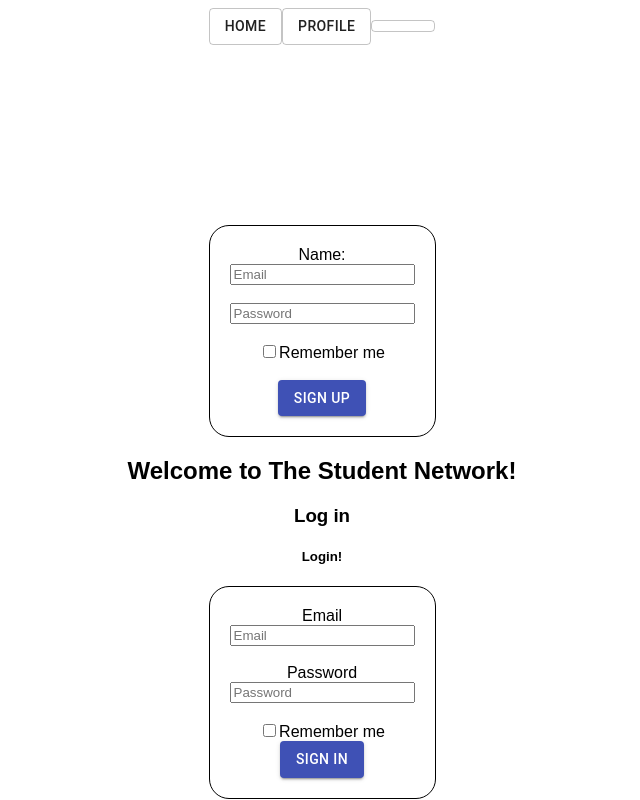
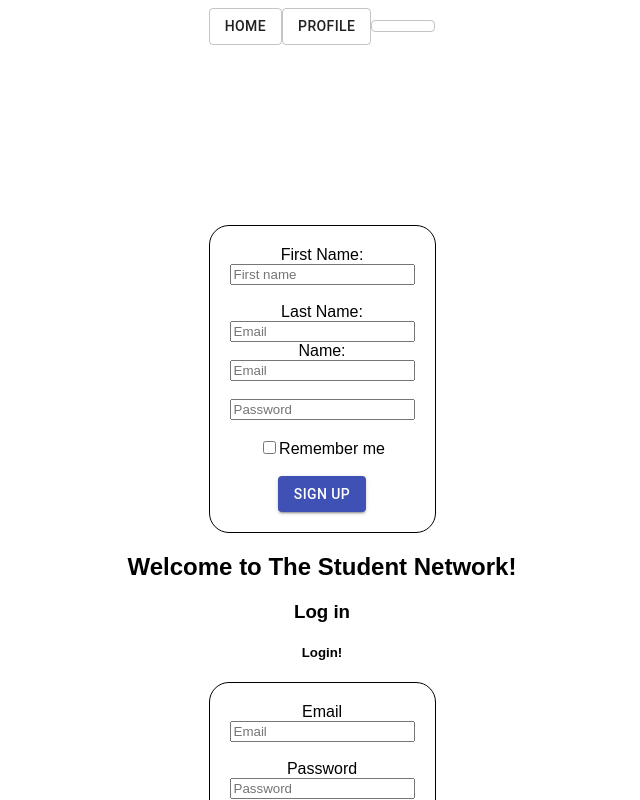
Before and after one commit to justinj26/student-network-frontend, a React (Create React App) app: page / in a window 1280 px wide. Shown: the top 800 px of the page, without its empty margins (318-958 px from the left). Built offline with nearby package versions, Linux system fonts and the light colour scheme; the HTML template or start-up script is replaced by a standard one.

Commit message:
part of sign up form to create user

```diff
--- a/package.json
+++ b/package.json
@@ -10,6 +10,7 @@
   "dependencies": {
     "@material-ui/core": "4.11.3",
     "antd": "4.15.1",
+    "axios": "0.21.1",
     "bootstrap": "4.6.0",
     "reac": "0.0.0",
     "react": "17.0.2",
--- a/src/SignUp.js
+++ b/src/SignUp.js
@@ -12,23 +12,35 @@ class SignUp extends React.Component {
     super(props);
 
     this.state = {
+      user: {
+        first_name: "",
+        last_name: "",
+        email: ""
+      },
       validated: false
     };
 
-    this.onFinish = this.onFinish.bind(this);
-    this.onFinishFailed = this.onFinishFailed.bind(this);
+    this.handleFirst = this.handleFirst.bind(this);
+    this.handleLast = this.handleLast.bind(this);
+    this.handleEmail = this.handleEmail.bind(this);
+    this.handlePassword = this.handlePassword.bind(this);
     this.handleSubmit = this.handleSubmit.bind(this);
   }
 
-  onFinish(values) {
-    console.log("Success:", values);
+  handleFirst(event) {
+    this.setState({ user: { first_name: event.target.value } });
+  }
+  handleLast(event) {
+    this.setState({ user: { last_name: event.target.value } });
+  }
+  handleEmail(event) {
+    this.setState({ user: { email: event.target.value } });
+  }
+  handlePassword(event) {
+    this.setState({ user: { password: event.target.value } });
   }
 
-  onFinishFailed(errorInfo) {
-    console.log("Failed:", errorInfo);
-  }
-
-  handleSubmit(event) {
+  async handleSubmit(event) {
     alert("submitted");
     const form = event.currentTarget;
     if (form.checkValidity() === false) {
@@ -37,15 +49,44 @@ class SignUp extends React.Component {
     }
 
     event.preventDefault();
+
+    const user = {
+      first_name: this.state.first_name,
+      last_name: this.state.last_name,
+      email: this.state.email,
+      password: this.state.password
+    };
+
     this.setState({ validated: true });
   }
 
-
   render() {
-
     return (
       <div className={styles.form_box}>
         <Form>
+          <Form.Group as={Row} controlId="formHorizontalEmail">
+            <Form.Label column sm={2}>
+              First Name:
+            </Form.Label>
+            <Col sm={10}>
+              <Form.Control type="text" placeholder="First name" required />
+              <Form.Control.Feedback type="invalid">
+                {/* username or password not recognized */}
+              </Form.Control.Feedback>
+            </Col>
+          </Form.Group>
+          <br />
+          <Form.Group as={Row} controlId="formHorizontalEmail">
+            <Form.Label column sm={2}>
+              Last Name:
+            </Form.Label>
+            <Col sm={10}>
+              <Form.Control type="text" placeholder="Email" required />
+              <Form.Control.Feedback type="invalid">
+                {/* username or password not recognized */}
+              </Form.Control.Feedback>
+            </Col>
+          </Form.Group>
           <Form.Group as={Row} controlId="formHorizontalEmail">
             <Form.Label column sm={2}>
               Name:
@@ -61,9 +102,7 @@ class SignUp extends React.Component {
           <br />
 
           <Form.Group as={Row} controlId="formHorizontalPassword">
-            <Form.Label column sm={2}>
-
-            </Form.Label>
+            <Form.Label column sm={2}></Form.Label>
             <Col sm={10}>
               <Form.Control type="password" placeholder="Password" required />
               <Form.Control.Feedback type="invalid">
@@ -97,6 +136,13 @@ class SignUp extends React.Component {
 
 export default SignUp;
 
+// onFinish(values) {
+//   console.log("Success:", values);
+// }
+
+// onFinishFailed(errorInfo) {
+//   console.log("Failed:", errorInfo);
+// }
 
 // const layout = {
 //   labelCol: {
```
Lines whose indentation alone changed are shown as unchanged.
